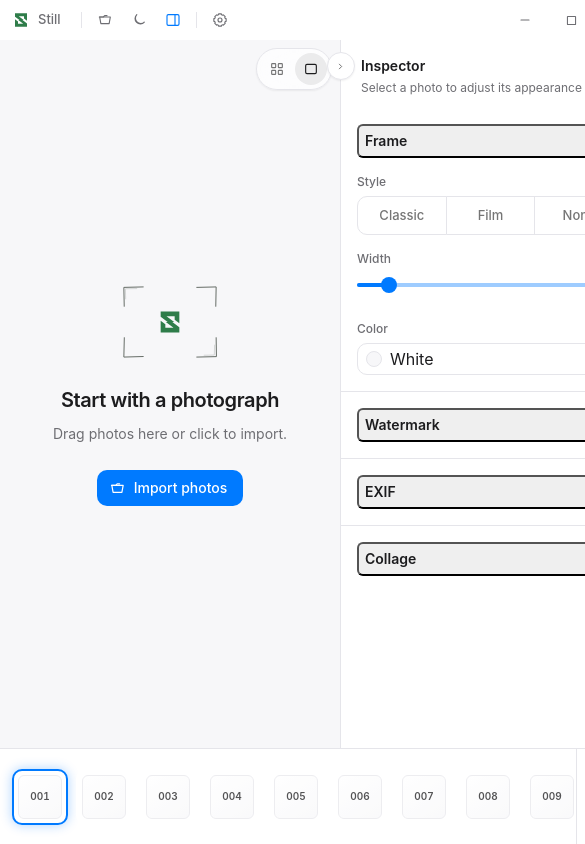
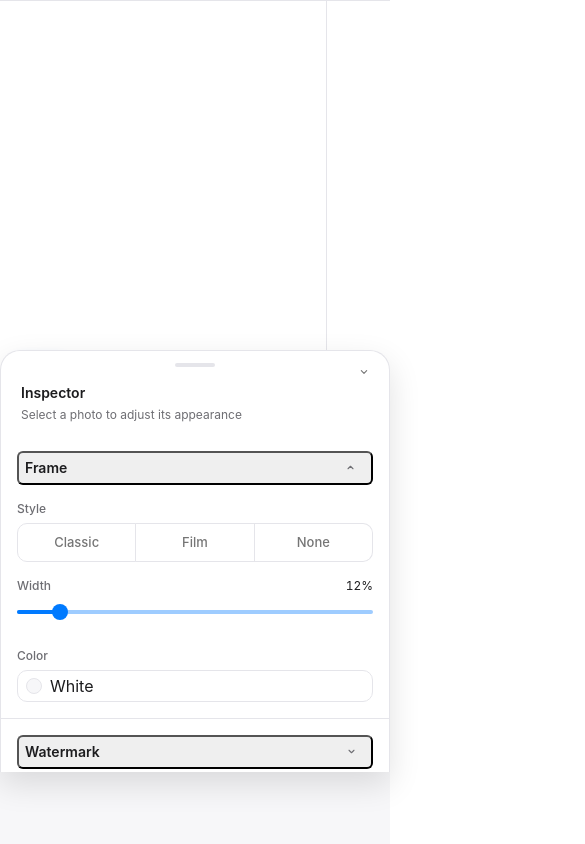
Before and after one commit to modan-photo/still, a React (Vite) app: page / in a window 390 px wide. Shown: the top 844 px of the page, 585 px wide, since content can reach past the window. Built offline with nearby package versions, Linux system fonts and the light colour scheme.

Commit message:
feat(layout): add responsive inspector drawer and adaptive shell

```diff
--- a/src/App.css
+++ b/src/App.css
@@ -62,7 +62,7 @@ html, body, #root {
 }
 body {
   margin: 0;
-  min-width: 640px;
+  min-width: 0;
   min-height: 480px;
   overflow: hidden;
   background: var(--background);
--- a/src/App.tsx
+++ b/src/App.tsx
@@ -1,4 +1,7 @@
 import { useState } from "react";
+import { useMediaQuery, useTheme as useMuiTheme } from "@mui/material";
+import { isTauri } from "@tauri-apps/api/core";
+import { platform } from "@tauri-apps/plugin-os";
 import "./App.css";
 import type { ThemeController } from "./hooks/useTheme";
 import { AppShell } from "./layout/AppShell";
@@ -6,6 +9,7 @@ import { TitleBar } from "./layout/TitleBar";
 import { RightPanel } from "./layout/RightPanel";
 import { FilmStrip, type FilmStripItem } from "./layout/FilmStrip";
 import { MainCanvas } from "./layout/MainCanvas";
+import { MobileRightPanel } from "./layout/MobileRightPanel";
 
 const placeholderPhotos: FilmStripItem[] = Array.from({ length: 1000 }, (_, index) => ({
   id: `photo-${index + 1}`,
@@ -19,6 +23,9 @@ type AppProps = {
 /** Composes the editor shell while feature implementations remain isolated. */
 function App({ theme }: AppProps) {
   const { resolvedTheme, toggleResolvedTheme } = theme;
+  const muiTheme = useMuiTheme();
+  const mobileLayout = useMediaQuery(muiTheme.breakpoints.down("md"));
+  const titleBarVisible = !(isTauri() && platform() === "android");
   const [inspectorOpen, setInspectorOpen] = useState(true);
   const [photoName, setPhotoName] = useState<string | null>(null);
 
@@ -28,6 +35,7 @@ function App({ theme }: AppProps) {
 
   return (
     <AppShell
+      titleBarVisible={titleBarVisible}
       titleBar={(
         <>
           <input
@@ -59,12 +67,14 @@ function App({ theme }: AppProps) {
           onFileDrop={(file) => setPhotoName(file.name)}
         />
       )}
-      rightPanel={(
-        <RightPanel
-          collapsed={!inspectorOpen}
-          onCollapsedChange={(collapsed) => setInspectorOpen(!collapsed)}
-        />
-      )}
+      rightPanel={mobileLayout ? (
+        <MobileRightPanel open={inspectorOpen} onOpenChange={setInspectorOpen} />
+      ) : (
+          <RightPanel
+            collapsed={!inspectorOpen}
+            onCollapsedChange={(collapsed) => setInspectorOpen(!collapsed)}
+          />
+        )}
       filmStrip={<FilmStrip items={placeholderPhotos} onImport={openPhoto} />}
     />
   );
--- a/src/layout/AppShell.tsx
+++ b/src/layout/AppShell.tsx
@@ -2,6 +2,7 @@ import type { ReactNode } from "react";
 
 type AppShellProps = {
   titleBar: ReactNode;
+  titleBarVisible: boolean;
   mainCanvas: ReactNode;
   rightPanel: ReactNode;
   filmStrip: ReactNode;
@@ -11,10 +12,14 @@ type AppShellProps = {
  * Editor-wide layout only. Feature regions are supplied as slots so the shell
  * stays independent from photo editing state and platform-specific behavior.
  */
-export function AppShell({ titleBar, mainCanvas, rightPanel, filmStrip }: AppShellProps) {
+export function AppShell({ titleBar, titleBarVisible, mainCanvas, rightPanel, filmStrip }: AppShellProps) {
+  const rowLayout = titleBarVisible
+    ? "grid-rows-[0_minmax(0,1fr)_72px] md:grid-rows-[40px_minmax(0,1fr)_84px] lg:grid-rows-[40px_minmax(0,1fr)_96px]"
+    : "grid-rows-[0_minmax(0,1fr)_72px] md:grid-rows-[0_minmax(0,1fr)_84px] lg:grid-rows-[0_minmax(0,1fr)_96px]";
+
   return (
-    <div className="grid h-full min-h-0 w-full grid-rows-[40px_minmax(0,1fr)_96px] overflow-hidden bg-app-base text-primary">
-      <div className="min-w-0 border-b border-subtle bg-app-surface">{titleBar}</div>
+    <div className={`grid h-full min-h-0 w-full overflow-hidden bg-app-base text-primary ${rowLayout}`}>
+      <div className={titleBarVisible ? "hidden min-w-0 border-b border-subtle bg-app-surface md:block" : "hidden"}>{titleBar}</div>
 
       <div className="flex min-h-0 min-w-0 overflow-hidden">
         <section className="min-h-0 min-w-0 flex-1 overflow-hidden" aria-label="Editor canvas">
--- /dev/null
+++ b/src/layout/MobileRightPanel.tsx
@@ -0,0 +1,68 @@
+import { Drawer, IconButton } from "@mui/material";
+import { Icon } from "../components/Icons";
+import { InspectorContent } from "./RightPanel";
+
+type MobileRightPanelProps = {
+  open: boolean;
+  onOpenChange: (open: boolean) => void;
+};
+
+export function MobileRightPanel({ open, onOpenChange }: MobileRightPanelProps) {
+  return (
+    <>
+      <Drawer
+        anchor="bottom"
+        variant="persistent"
+        open={open}
+        aria-label="Inspector"
+        sx={{
+          "& .MuiDrawer-paper": {
+            height: "50dvh",
+            maxHeight: "calc(100dvh - 72px)",
+            bottom: "72px",
+            overflow: "hidden",
+            borderTopLeftRadius: "var(--radius-xl)",
+            borderTopRightRadius: "var(--radius-xl)",
+            borderBottom: 0,
+            boxShadow: "var(--shadow-elev3)",
+          },
+        }}
+      >
+        <div className="relative flex h-full min-h-0 flex-col pt-3">
+          <div className="mx-auto h-1 w-10 rounded-full bg-subtle" aria-hidden="true" />
+          <IconButton
+            aria-label="Close inspector"
+            onClick={() => onOpenChange(false)}
+            size="small"
+            sx={{ position: "absolute", right: 12, top: 8 }}
+          >
+            <Icon name="chevron" size={16} />
+          </IconButton>
+          <InspectorContent />
+        </div>
+      </Drawer>
+
+      {!open && (
+        <IconButton
+          aria-label="Open inspector"
+          onClick={() => onOpenChange(true)}
+          sx={{
+            position: "fixed",
+            zIndex: (theme) => theme.zIndex.drawer + 1,
+            right: 12,
+            bottom: 84,
+            width: 40,
+            height: 40,
+            border: "1px solid",
+            borderColor: "divider",
+            bgcolor: "background.paper",
+            boxShadow: "var(--shadow-elev2)",
+            "&:hover": { bgcolor: "background.default", color: "primary.main" },
+          }}
+        >
+          <Icon name="sidebar" size={18} />
+        </IconButton>
+      )}
+    </>
+  );
+}
--- a/src/layout/RightPanel.tsx
+++ b/src/layout/RightPanel.tsx
@@ -1,4 +1,4 @@
-import { IconButton, MenuItem, Select, ToggleButton, ToggleButtonGroup } from "@mui/material";
+import { IconButton, MenuItem, Select, ToggleButton, ToggleButtonGroup, useMediaQuery, useTheme } from "@mui/material";
 import { useRef, useState, type PointerEvent as ReactPointerEvent, type ReactNode } from "react";
 import { Icon } from "../components/Icons";
 import { PanelSection } from "../components/PanelSection";
@@ -15,6 +15,9 @@ const MAX_WIDTH = 400;
 export function RightPanel({ collapsed, onCollapsedChange }: RightPanelProps) {
   const [width, setWidth] = useState(300);
   const dragStart = useRef({ x: 0, width: 300 });
+  const theme = useTheme();
+  const tablet = useMediaQuery(theme.breakpoints.between("md", "lg"));
+  const effectiveWidth = tablet ? 260 : width;
 
   const startResize = (event: ReactPointerEvent<HTMLDivElement>) => {
     dragStart.current = { x: event.clientX, width };
@@ -31,11 +34,11 @@ export function RightPanel({ collapsed, onCollapsedChange }: RightPanelProps) {
     <aside
       id="right-panel"
       className="relative min-h-0 shrink-0 border-l border-subtle bg-app-surface transition-[width] duration-base ease-app"
-      style={{ width: collapsed ? 0 : width }}
+      style={{ width: collapsed ? 0 : effectiveWidth }}
       aria-label="Inspector"
       data-collapsed={collapsed}
     >
-      {!collapsed && (
+      {!collapsed && !tablet && (
         <div
           className="absolute inset-y-0 left-0 z-20 w-1 -translate-x-1/2 cursor-col-resize touch-none outline-none transition-colors duration-fast hover:bg-accent focus-visible:bg-accent focus-visible:outline-2 focus-visible:outline-offset-2 focus-visible:outline-accent"
           role="separator"
@@ -80,16 +83,25 @@ export function RightPanel({ collapsed, onCollapsedChange }: RightPanelProps) {
       </IconButton>
 
       <div
-        className="flex h-full min-w-[280px] flex-col"
-        style={{ display: collapsed ? "none" : undefined }}
+        className="flex h-full flex-col"
+        style={{ display: collapsed ? "none" : undefined, minWidth: effectiveWidth }}
         aria-hidden={collapsed}
       >
-        <div className="shrink-0 px-5 pb-3 pt-4">
-          <h2 className="m-0 text-sm font-semibold text-primary">Inspector</h2>
-          <p className="m-0 mt-1 text-xs text-secondary">Select a photo to adjust its appearance</p>
-        </div>
+        <InspectorContent />
+      </div>
+    </aside>
+  );
+}
 
-        <div className="min-h-0 flex-1 overflow-y-auto overscroll-contain">
+export function InspectorContent() {
+  return (
+    <>
+      <div className="shrink-0 px-5 pb-3 pt-4">
+        <h2 className="m-0 text-sm font-semibold text-primary">Inspector</h2>
+        <p className="m-0 mt-1 text-xs text-secondary">Select a photo to adjust its appearance</p>
+      </div>
+
+      <div className="min-h-0 flex-1 overflow-y-auto overscroll-contain">
           <PanelSection title="Frame" defaultOpen>
             <Field label="Style">
               <ToggleButtonGroup exclusive defaultValue="classic" size="small" fullWidth>
@@ -139,9 +151,8 @@ export function RightPanel({ collapsed, onCollapsedChange }: RightPanelProps) {
               </button>
             </Field>
           </PanelSection>
-        </div>
       </div>
-    </aside>
+    </>
   );
 }
 
```
